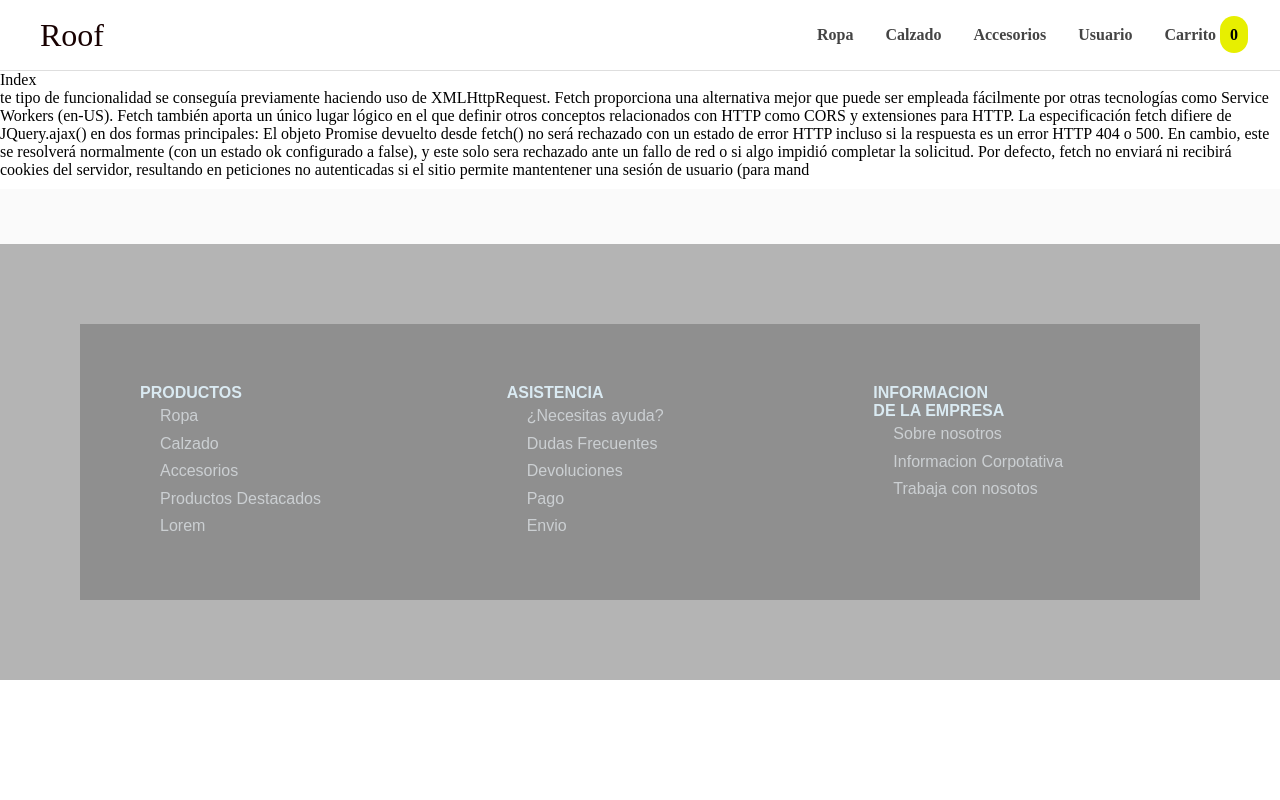
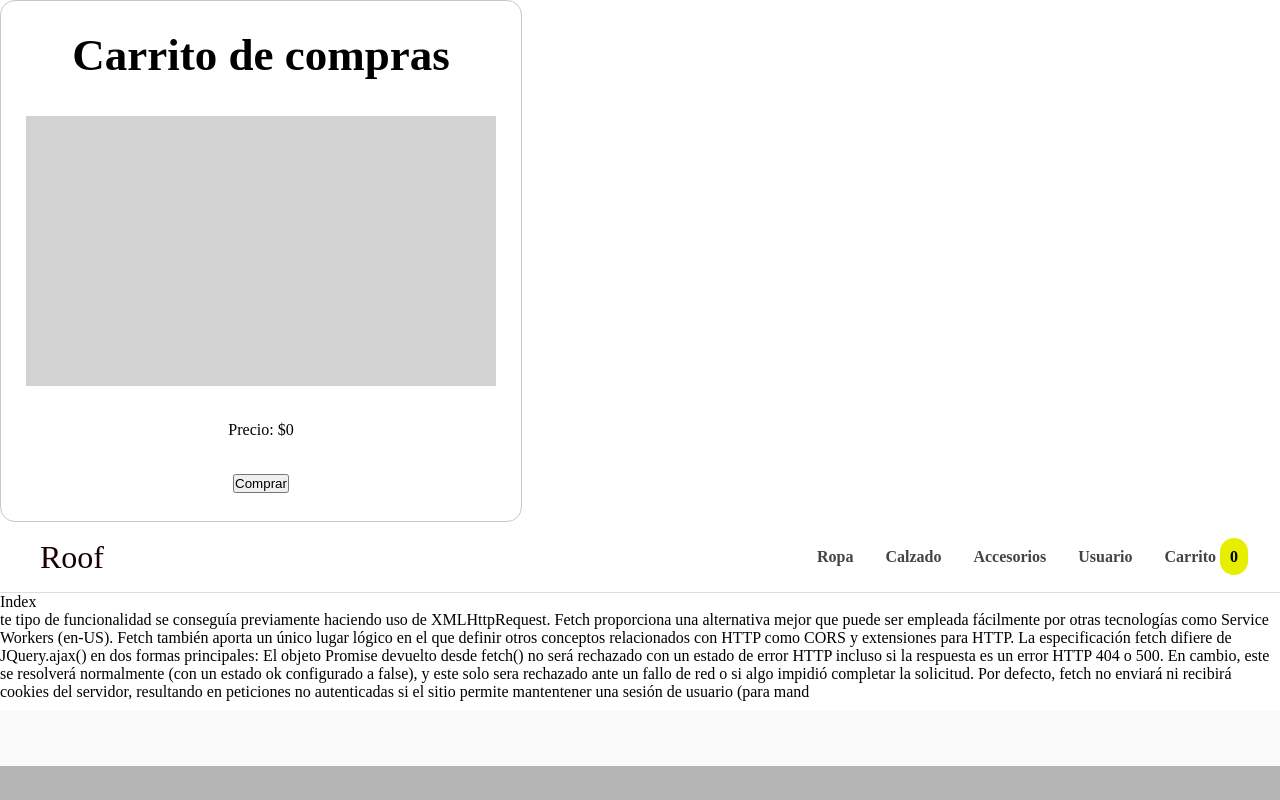
Before and after one commit to MaxiCc21/ProyectoReact-Coder-, a React (Create React App) app: page / in a window 1280 px wide. Shown: the top 800 px of the page. Built offline with nearby package versions, Linux system fonts and the light colour scheme; a web font is replaced by a local one.

Commit message:
Agregar HandlePrecioTotal

```diff
--- /dev/null
+++ b/db.json
@@ -0,0 +1,19 @@
+{
+  "posts": [
+    {
+      "id": 1,
+      "title": "json-server",
+      "author": "typicode"
+    }
+  ],
+  "comments": [
+    {
+      "id": 1,
+      "body": "some comment",
+      "postId": 1
+    }
+  ],
+  "profile": {
+    "name": "typicode"
+  }
+}
--- a/src/App.js
+++ b/src/App.js
@@ -4,18 +4,26 @@ import "./App.css";
 import Footer from "./components/footer/Footer";
 import GaleriaApp from "./components/galeria/GaleriaApp";
 import NavBar from "./components/navbar/NavBar";
-import Index from "./page/Index";
+import Index from "./page/index/Index.jsx";
 import { BrowserRouter, Route, Routes } from "react-router-dom";
 import Page404 from "./page/404/page404";
 import CardModal from "./components/CardWidget/CardModal";
 import { useCard } from "./Hooks/useCard";
+
+import { ModalCard } from "./components/CardWidget/ModalCard";
 
 function App(props) {
   let methodCardWidget = useCard();
 
   return (
     <>
-      <CardModal methodCardWidget={methodCardWidget} />
+      {methodCardWidget.itemListCard !== [] ? (
+        <ModalCard methodCardWidget={methodCardWidget} />
+      ) : (
+        console.log("Nada")
+      )}
+
+      {/* <CardModal methodCardWidget={methodCardWidget} /> */}
       <BrowserRouter>
         <NavBar methodCardWidget={methodCardWidget} />
         <Routes>
--- a/src/Hooks/useCard.jsx
+++ b/src/Hooks/useCard.jsx
@@ -2,19 +2,22 @@ import { useState } from "react";
 
 export const useCard = (props) => {
   const [itemListCard, setItemListCard] = useState([]);
+  const [totalPrice, setTotalPrice] = useState(0);
 
-  const setItemToCard = (newItemData) => {
-    setItemListCard([...itemListCard, newItemData]);
+  const setItemToCard = (item) => {
+    setItemListCard([...itemListCard, item]);
+    setTotalPrice(totalPrice + item.price);
   };
 
-  const deleteItemToCard = (itemID) => {
+  const deleteItemToCard = (item) => {
     console.log("Borrar");
-    let isDelete = window.confirm(`¿Seguro que desea eliminar ${itemID}`);
+    let isDelete = window.confirm(`¿Seguro que desea eliminar ${item.id}`);
     if (isDelete) {
-      let resDelete = itemListCard.filter((el) => el.id !== itemID);
+      let resDelete = itemListCard.filter((el) => el.id !== item.id);
       setItemListCard(resDelete);
+      setTotalPrice(totalPrice - item.price);
     }
   };
 
-  return { itemListCard, setItemToCard, deleteItemToCard };
+  return { itemListCard, setItemToCard, deleteItemToCard, totalPrice };
 };
--- /dev/null
+++ b/src/components/CardWidget/ModalCard.css
@@ -0,0 +1,70 @@
+.modal-section {
+  width: 100%;
+  height: 100vh;
+  display: flex;
+  align-items: center;
+  justify-content: center;
+  background-color: rgba(0, 0, 0, 0.392);
+}
+
+#modal-container {
+  background-color: rgb(255, 255, 255);
+  width: 500px;
+  height: 500px;
+  border-radius: 15px;
+  border: 0.5px solid rgb(199, 199, 199);
+  padding: 10px;
+  display: flex;
+  flex-direction: column;
+  align-items: center;
+  justify-content: space-around;
+}
+
+.modal-title {
+  font-size: 45px;
+  font-weight: bold;
+}
+
+.modal-itemArea {
+  background-color: rgb(210, 210, 210);
+  width: 90%;
+  height: 50%;
+  padding: 10px;
+  overflow-y: auto;
+}
+
+.modal-item {
+  background-color: aqua;
+  display: flex;
+  margin-bottom: 5px;
+
+  align-items: center;
+}
+
+.modal-item img {
+  border-radius: 5px;
+  height: 100px;
+  width: 100px;
+}
+.modal-item button {
+  width: 30px;
+  height: 30px;
+}
+.modal-infoArea {
+  background-color: chocolate;
+  width: 100%;
+  display: flex;
+  justify-content: center;
+  align-items: center;
+  flex-direction: column;
+  font-size: 1.2em;
+  font-weight: normal;
+  line-height: normal;
+  text-align: center;
+  word-wrap: break-word;
+  word-break: break-word;
+}
+
+.modal-infoArea h3 {
+  font-size: bold;
+}
--- /dev/null
+++ b/src/components/CardWidget/ModalCard.jsx
@@ -0,0 +1,23 @@
+import React, { useState, useEffect } from "react";
+import ModalItem from "./ModalItem";
+import "./ModalCard.css";
+
+export const ModalCard = ({ methodCardWidget }) => {
+  let { itemListCard, deleteItemToCard, totalPrice } = methodCardWidget;
+  console.log(totalPrice);
+  return (
+    // <section className="modal-section">
+    <div id="modal-container">
+      <h2 className="modal-title">Carrito de compras</h2>
+      <div className="modal-itemArea">
+        {/*Esto seria el nuevo componente  */}
+        {itemListCard.map((el) => (
+          <ModalItem el={el} deleteItemToCard={deleteItemToCard} key={el.id} />
+        ))}
+      </div>
+      <h3>Precio: ${totalPrice}</h3>
+      <button>Comprar</button>
+    </div>
+    // </section>
+  );
+};
--- /dev/null
+++ b/src/components/CardWidget/ModalItem.jsx
@@ -0,0 +1,22 @@
+import React, { useState, useEffect } from "react";
+
+const ModalItem = ({ el: data, deleteItemToCard, setTotalPrice }) => {
+  return (
+    <div className="modal-item">
+      <img alt={data.title} src={data.image} />
+      <div className="modal-infoArea">
+        <p>{data.title}</p>
+        <p>${data.price}</p>
+      </div>
+      <button
+        onClick={() => {
+          deleteItemToCard(data);
+        }}
+      >
+        X
+      </button>
+    </div>
+  );
+};
+
+export default ModalItem;
--- a/src/db.json
+++ /dev/null
@@ -1,5 +0,0 @@
-{
-  "posts": [{ "id": 1, "title": "json-server", "author": "typicode" }],
-  "comments": [{ "id": 1, "body": "some comment", "postId": 1 }],
-  "profile": { "name": "typicode" }
-}
```
Also changed, not shown: src/Hooks/db.json (added, +7 -0 lines), src/page/index/Index.css (added), src/page/index/Index.jsx (renamed from src/page/Index.jsx).
